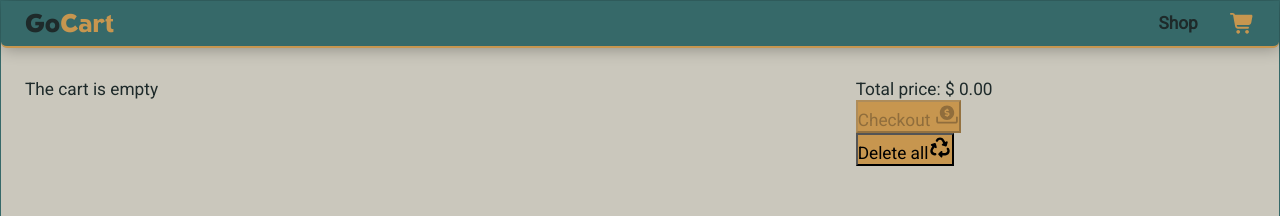
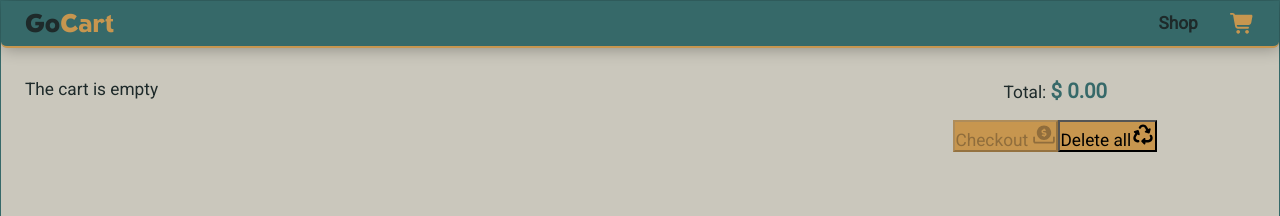
Before and after one commit to bartek8b/TOP-Shopping_Cart, a React (Vite) app: page /cart in a window 1280 px wide. Shown: the top 216 px of the page. Built offline with nearby package versions, Linux system fonts and the light colour scheme.

Commit message:
Change total para

```diff
--- a/src/pages/Cart/Cart.jsx
+++ b/src/pages/Cart/Cart.jsx
@@ -34,9 +34,11 @@ export const Cart = () => {
             ))
           )}
         </div>
-        <div>
+        <div className={styles.checkOutContainer}>
+          <p>
+            Total: <span className={styles.sum}>{`$ ${total}`}</span>
+          </p>
           <div>
-            <p>Total price: {`$ ${total}`}</p>
             <button
               type="button"
               className="checkout"
@@ -45,11 +47,11 @@ export const Cart = () => {
             >
               Checkout <CheckOutIcon aria-hidden="true" />
             </button>
+            <button type="button" className="increase" onClick={clearCart}>
+              Delete all
+              <RecycleIcon aria-hidden="true" />
+            </button>
           </div>
-          <button type="button" className="increase" onClick={clearCart}>
-            Delete all
-            <RecycleIcon aria-hidden="true" />
-          </button>
         </div>
       </section>
     );
--- a/src/pages/Cart/Cart.module.css
+++ b/src/pages/Cart/Cart.module.css
@@ -8,8 +8,26 @@ section.splitLayout {
   padding-block: var(--space-8);
 }
 
+.checkOutContainer {
+  display: flex;
+  flex-direction: column;
+  align-items: center;
+  gap: var(--space-4);
+  padding-block: var(--space-8);
+}
+
+.sum {
+  font-weight: bold;
+  color: var(--primary-color);
+  font-size: calc(1.2rem + 0.1vw);
+}
+
 @media (min-width: 1024px) {
   .splitLayout {
     grid-template-columns: 2fr 1fr;
   }
+
+  .checkOutContainer {
+    padding-block: 0;
+  }
 }
```
Also changed, not shown: 1 other file (tests, documents, lock files or other folders).
